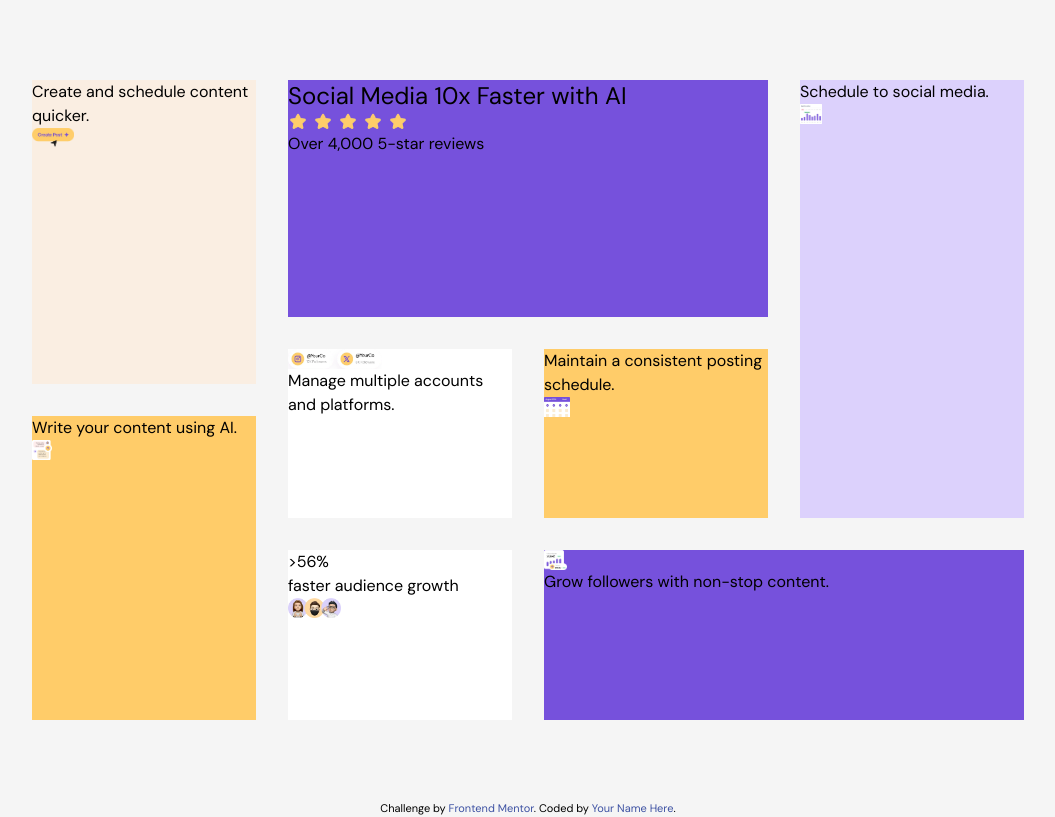
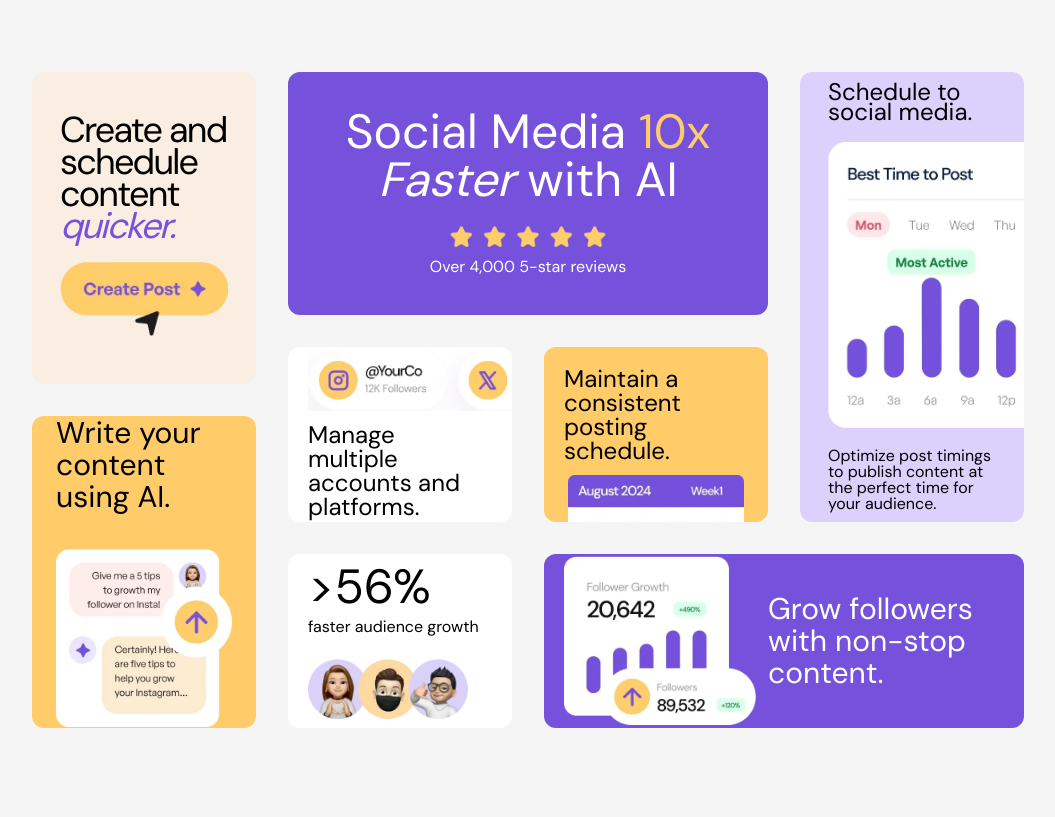
Before and after one commit to sappakit/bento-grid-sappakit, a plain HTML site: page index.html in a window 1280 px wide. Shown: the whole page, without its empty margins (112-1167 px from the left). Drawn offline with nearby package versions, Linux system fonts and the light colour scheme.

Commit message:
feat: finish styling for desktop resolution

```diff
--- a/index.html
+++ b/index.html
@@ -21,96 +21,141 @@
 
   <body class="bg-[#F5F5F5]">
     <main
-      class="main-layout grid grid-cols-12 grid-rows-10 gap-8 px-36 py-20 h-screen"
+      class="main-layout grid grid-cols-12 grid-rows-10 gap-8 px-36 py-[4.5rem] h-screen"
     >
       <!-- Create section -->
-      <section class="create-section col-span-3 row-span-5">
-        <h2>Create and schedule content quicker.</h2>
+      <section
+        class="create-section col-span-3 row-span-5 flex flex-col justify-center items-center gap-5 p-7 rounded-xl overflow-hidden bg-[var(--secondary-neutral-color)]"
+      >
+        <h2 class="text-4xl leading-8 tracking-tighter">
+          Create and schedule content
+          <span class="italic text-[var(--primary-accent-color)]"
+            >quicker.</span
+          >
+        </h2>
         <a href=""
           ><img
-            class="h-5"
+            class="w-44"
             src="./assets/images/illustration-create-post.webp"
             alt="create post button"
         /></a>
       </section>
 
       <!-- Heading section -->
-      <section class="heading-section col-span-6 row-span-4">
-        <h1 class="text-2xl">Social Media 10x Faster with AI</h1>
+      <section
+        class="heading-section col-span-6 row-span-4 flex flex-col justify-center items-center gap-5 p-7 overflow-hidden text-[var(--tertiary-neutral-color)] rounded-xl bg-[var(--primary-accent-color)]"
+      >
+        <h1 class="text-center text-5xl">
+          Social Media
+          <span class="text-[var(--secondary-accent-color)]">10x</span> <br />
+          <span class="italic">Faster</span> with AI
+        </h1>
+        <div
+          class="website-rating flex flex-col justify-center items-center gap-1"
+        >
           <img
-          class="h-5"
+            class="w-40"
             src="./assets/images/illustration-five-stars.webp"
             alt="five star image"
           />
           <p>Over 4,000 5-star reviews</p>
+        </div>
       </section>
 
       <!-- Schedule section -->
-      <section class="schedule-section col-span-3 row-span-7">
-        <h2>Schedule to social media.</h2>
+      <section
+        class="schedule-section relative col-span-3 row-span-7 flex flex-col justify-center gap-5 p-7 rounded-xl overflow-hidden bg-[var(--primary-neutral-color)]"
+      >
+        <h2 class="z-10 text-2xl leading-5">Schedule to social media.</h2>
         <img
-          class="h-5"
+          class="w-80 max-w-none"
           src="./assets/images/illustration-schedule-posts.webp"
           alt="schedule posts image"
         />
+        <p class="z-10 leading-4">
+          Optimize post timings to publish content at the perfect time for your
+          audience.
+        </p>
       </section>
 
       <!-- Manage section -->
-      <section class="manage-section col-span-3 row-span-3">
+      <section
+        class="manage-section col-span-3 row-span-3 flex flex-col justify-center gap-3 p-5 rounded-xl overflow-hidden bg-[var(--tertiary-neutral-color)]"
+      >
         <img
-          class="h-5"
+          class="w-72 max-w-none"
           src="./assets/images/illustration-multiple-platforms.webp"
           alt="multiple platforms image"
         />
-        <h2>Manage multiple accounts and platforms.</h2>
+        <h2 class="text-2xl leading-6">
+          Manage <br />
+          multiple accounts and platforms.
+        </h2>
       </section>
 
       <!-- Maintain section -->
-      <section class="maintain-section manage-section col-span-3 row-span-3">
-        <h2>Maintain a consistent posting schedule.</h2>
+      <section
+        class="maintain-section col-span-3 row-span-3 flex flex-col items-center gap-3 p-5 rounded-xl overflow-hidden bg-[var(--secondary-accent-color)]"
+      >
+        <h2 class="text-2xl leading-6">
+          Maintain a consistent posting schedule.
+        </h2>
         <img
-          class="h-5"
+          class="w-44 max-w-none"
           src="./assets/images/illustration-consistent-schedule.webp"
           alt="consistent schedule image"
         />
       </section>
 
       <!-- Write content section -->
-      <section class="write-content-section col-span-3 row-span-5">
-        <h2>Write your content using AI.</h2>
+      <section
+        class="write-content-section col-span-3 row-span-5 flex flex-col justify-center items-center gap-9 p-6 rounded-xl overflow-hidden bg-[var(--secondary-accent-color)]"
+      >
+        <h2 class="text-3xl leading-8">
+          Write your content <br />
+          using AI.
+        </h2>
         <img
-          class="h-5"
+          class="w-44"
           src="./assets/images/illustration-ai-content.webp"
           alt="ai content image"
         />
       </section>
 
       <!-- Audience growth section -->
-      <section class="audience-growth-section col-span-3 row-span-3">
-        <h2>>56%</h2>
+      <section
+        class="audience-growth-section col-span-3 row-span-3 flex flex-col justify-center gap-5 p-5 rounded-xl overflow-hidden bg-[var(--tertiary-neutral-color)]"
+      >
+        <div class="audience-growth-text flex flex-col gap-1">
+          <h2 class="text-5xl">>56%</h2>
           <h2>faster audience growth</h2>
+        </div>
         <img
-          class="h-5"
+          class="w-40"
           src="./assets/images/illustration-audience-growth.webp"
           alt="audience growth image"
         />
       </section>
 
       <!-- Grow follwers section -->
-      <section class="grow-follwers-section col-span-6 row-span-3">
+      <section
+        class="grow-follwers-section col-span-6 row-span-3 flex flex-row justify-center items-center gap-3 p-5 rounded-xl overflow-hidden bg-[var(--primary-accent-color)]"
+      >
         <img
-          class="h-5"
+          class="w-48"
           src="./assets/images/illustration-grow-followers.webp"
           alt="grow followers image"
         />
-        <h2>Grow followers with non-stop content.</h2>
+        <h2 class="text-3xl leading-8 text-[var(--tertiary-neutral-color)]">
+          Grow followers with non-stop content.
+        </h2>
       </section>
     </main>
 
-    <div class="attribution">
+    <!-- <div class="attribution">
       Challenge by
       <a href="https://www.frontendmentor.io?ref=challenge">Frontend Mentor</a>.
       Coded by <a href="#">Your Name Here</a>.
-    </div>
+    </div> -->
   </body>
 </html>
```
Also changed, not shown: style.css (+10 -10 lines). Lines whose indentation alone changed are shown as unchanged.
